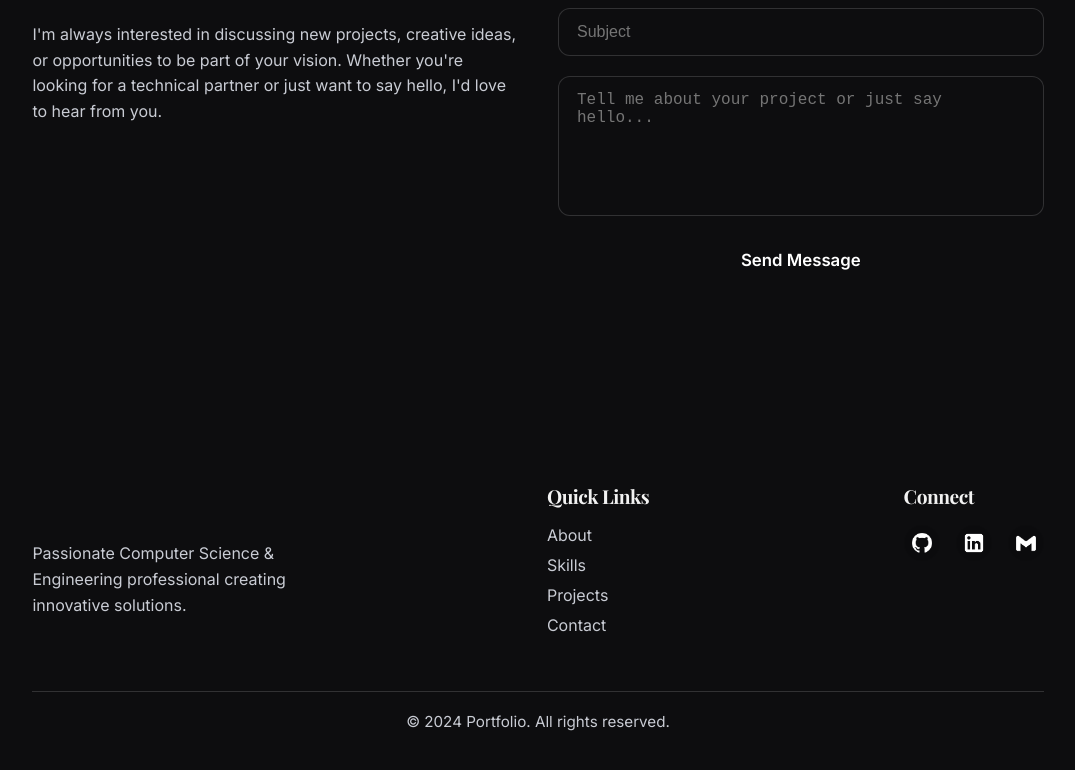
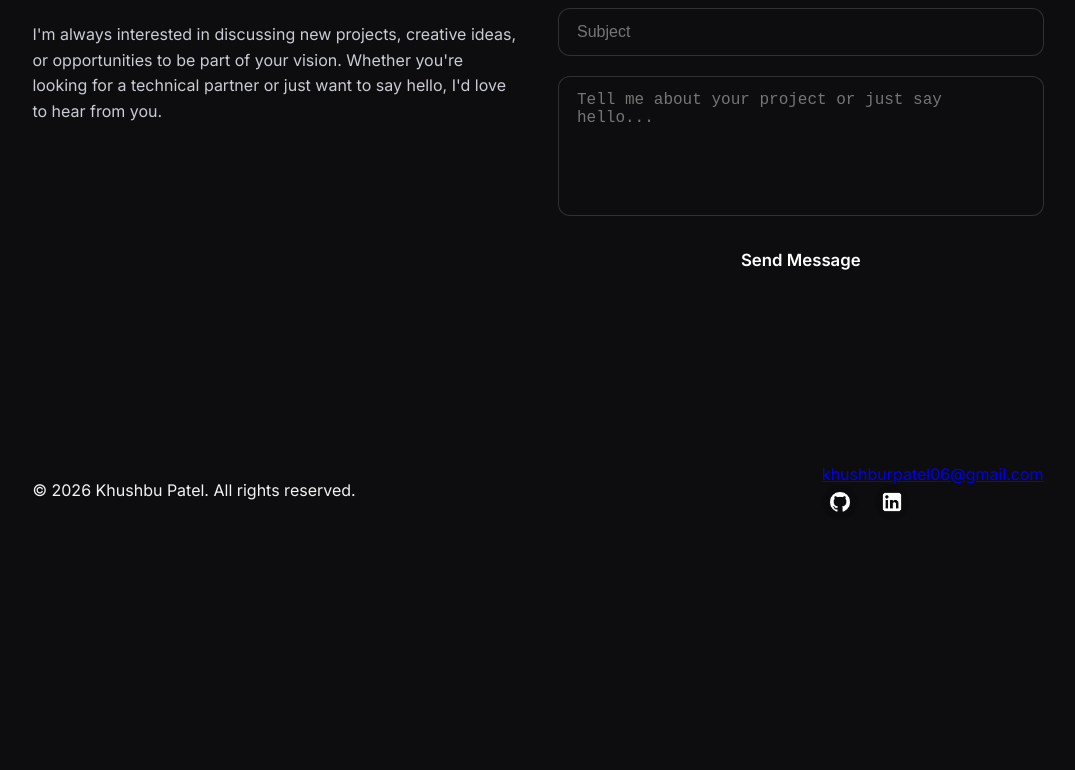
Before and after one commit to Khushbu696/Portfolio, a React (Vite) app: page / in a window 1280 px wide. Shown: the part 6792-7562 px from the top of the page, without its empty margins (102-1177 px from the left). After the commit the page ends 7384 px from the top, so only its background shows below. Built offline with nearby package versions, Linux system fonts and the light colour scheme; a web font is replaced by a local one.

Commit message:
removed quick links and modified with copyright statement on right and email, linkedin, github on left

```diff
--- a/src/components/Footer.jsx
+++ b/src/components/Footer.jsx
@@ -1,32 +1,24 @@
 import "../styles/Footer.css";
 import github from "../assets/icons/github_black.png";
 import linkedin from "../assets/icons/linkedin_black.png";
-import gmail from "../assets/icons/gmail_black.png";
 
 const Footer = () => {
     return (
         <footer className="footer">
             <div className="footer-container">
-                <div className="footer-brand">
-                    <h2 className="footer-logo">Portfolio</h2>
-                    <p>
-                        Passionate Computer Science & Engineering professional creating
-                        innovative solutions.
-                    </p>
-                </div>
 
-                <div className="footer-links">
-                    <h3>Quick Links</h3>
-                    <ul>
-                        <li><a href="#about">About</a></li>
-                        <li><a href="#skills">Skills</a></li>
-                        <li><a href="#projects">Projects</a></li>
-                        <li><a href="#contact">Contact</a></li>
-                    </ul>
-                </div>
+                <p className="footer-copyright">
+                    © 2026 Khushbu Patel. All rights reserved.
+                </p>
 
-                <div className="footer-socials">
-                    <h3>Connect</h3>
+                <div className="footer-right">
+                    <a
+                        href="mailto:khushburpatel06@gmail.com"
+                        className="footer-email"
+                    >
+                        khushburpatel06@gmail.com
+                    </a>
+
                     <div className="social-icons">
                         <a
                             href="https://github.com/Khushbu696"
@@ -43,19 +35,10 @@ const Footer = () => {
                         >
                             <img src={linkedin} alt="LinkedIn" />
                         </a>
-
-                        <a href="mailto:khushburpatel06@gmail.com">
-                            <img src={gmail} alt="Email" />
-                        </a>
                     </div>
                 </div>
+
             </div>
-
-            <hr className="footer-line" />
-
-            <p className="footer-bottom">
-                © 2024 Portfolio. All rights reserved.
-            </p>
         </footer>
     );
 };
```
